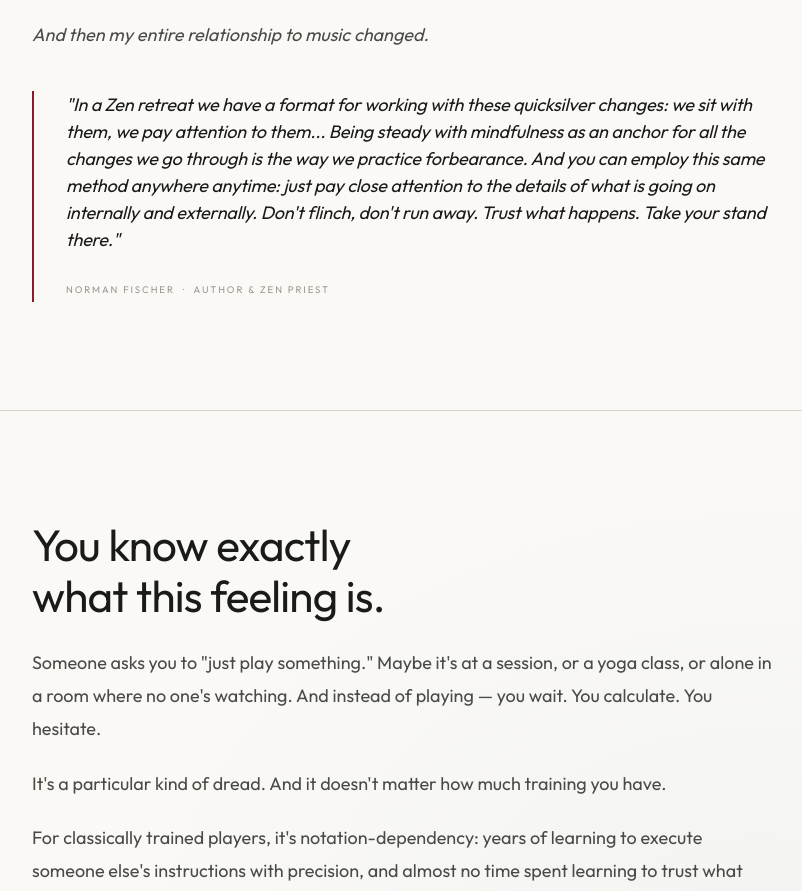
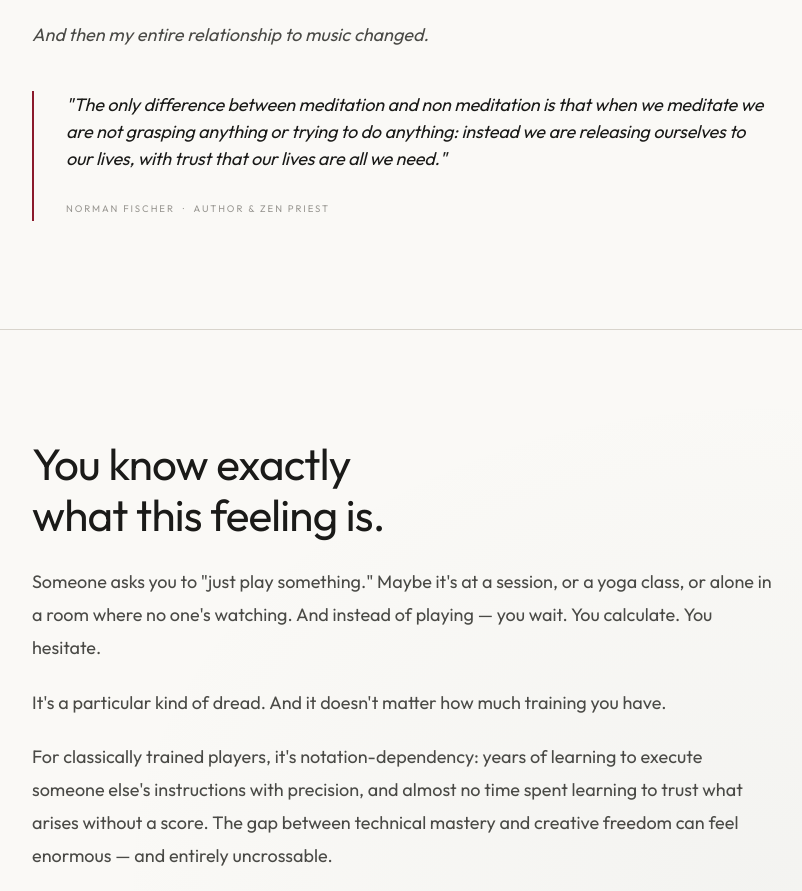
Before and after one commit to alangrubner/openstrings-academy, a website: page index.html in a window 1280 px wide. Shown: the part 1353-2244 px from the top of the page, without its empty margins (238-1040 px from the left). Drawn offline with Linux system fonts and the light colour scheme.

Commit message:
Swap Norman Fischer quote
Co-Authored-By: Claude Sonnet 4.6 <noreply@anthropic.com>

```diff
--- a/index.html
+++ b/index.html
@@ -943,7 +943,7 @@
       <p class="fade-in">After a few weeks of silent retreat, &amp; 9 years of immersion IMS-lineage Vipassana, I discovered that such guidance is directly applicable to instrumental practice.</p>
       <p class="fade-in"><em>And then my entire relationship to music changed.</em></p>
       <div class="ext-quote fade-in" style="margin-top: 2.5rem;">
-        <blockquote>"In a Zen retreat we have a format for working with these quicksilver changes: we sit with them, we pay attention to them... Being steady with mindfulness as an anchor for all the changes we go through is the way we practice forbearance. And you can employ this same method anywhere anytime: just pay close attention to the details of what is going on internally and externally. Don't flinch, don't run away. Trust what happens. Take your stand there."</blockquote>
+        <blockquote>"The only difference between meditation and non meditation is that when we meditate we are not grasping anything or trying to do anything: instead we are releasing ourselves to our lives, with trust that our lives are all we need."</blockquote>
         <cite>Norman Fischer &nbsp;·&nbsp; Author &amp; Zen Priest</cite>
       </div>
     </div>
```
